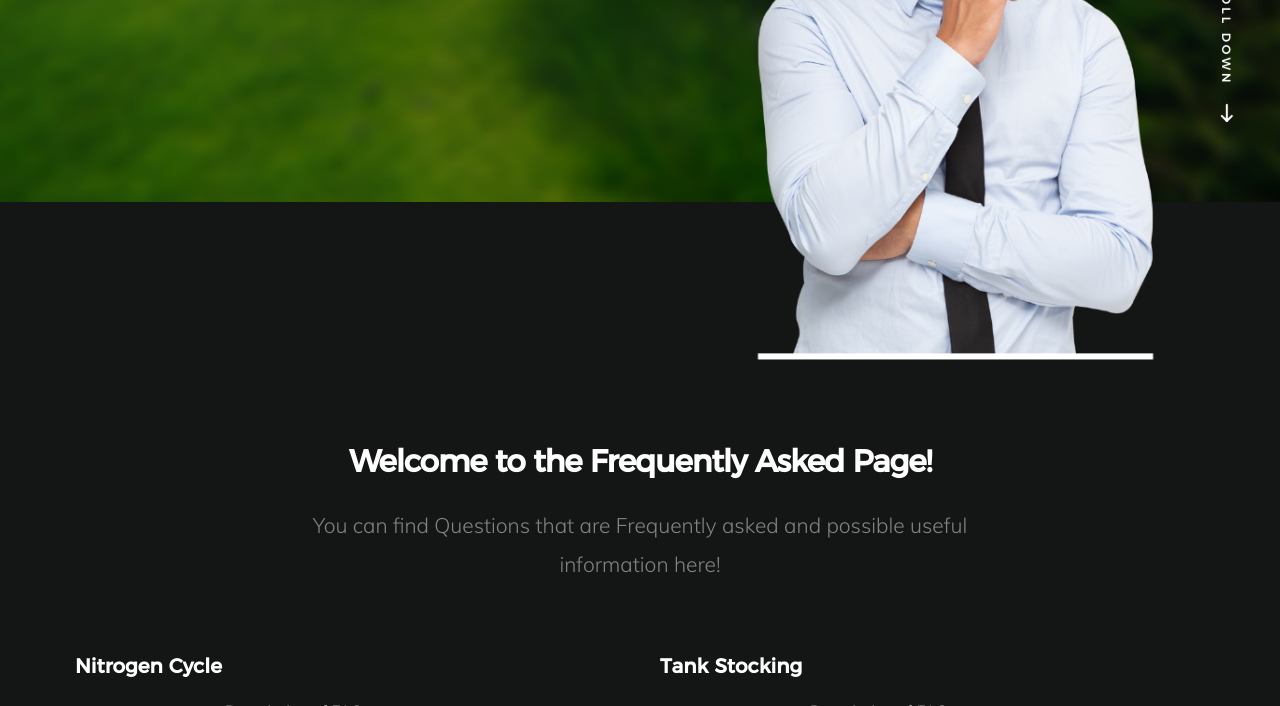
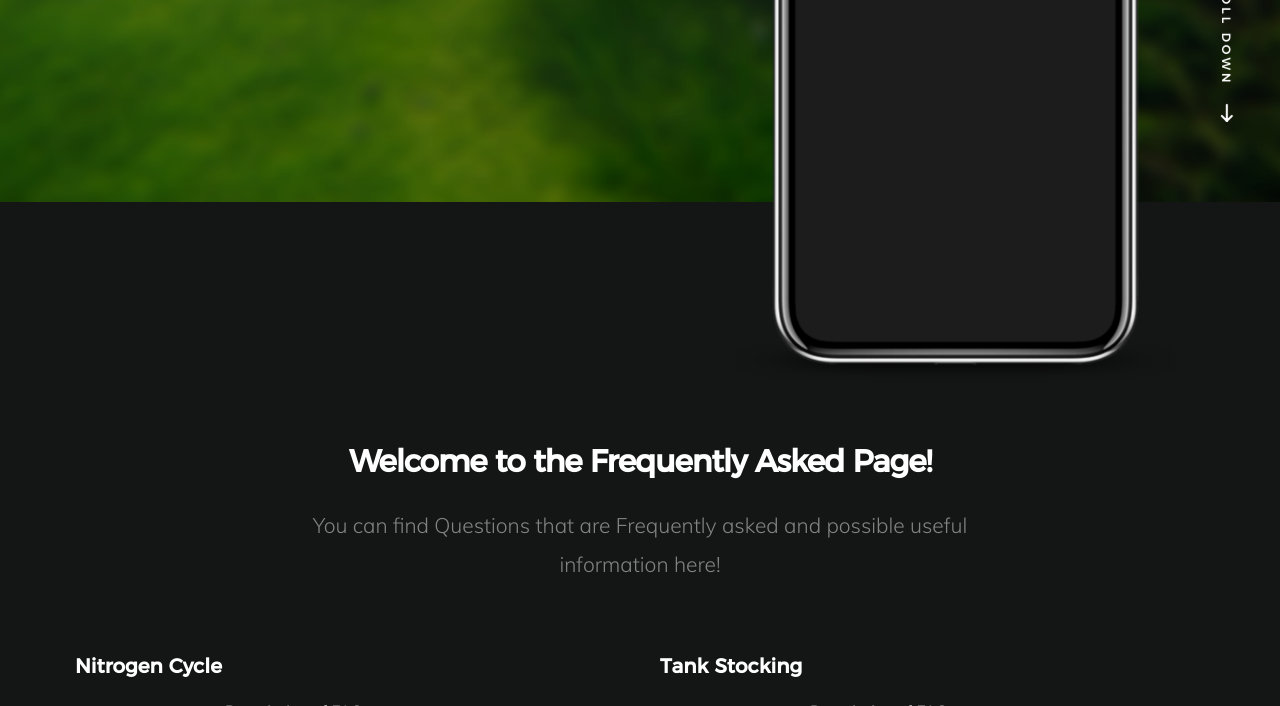
Before and after one commit to AquaFacts/Aquafacts.github.io, a plain HTML site: page FAQs.html in a window 1280 px wide. Shown: the part 584-1290 px from the top of the page. Drawn offline with Linux system fonts and the light colour scheme; files whose address does not match are found by name.

Commit message:
Update FAQs.html

```diff
--- a/FAQs.html
+++ b/FAQs.html
@@ -82,7 +82,7 @@
 
                 <div class="home-image-right">
                     <img src="images/Thingking-470.png"
-                        srcset="images/Thinking-470.png 1x, Thinking-940.png 2x">
+                        srcset="images/iphone-app-470.png 1x, images/iphone-app-940.png 2x">
                 </div>
             </div>
 
```
